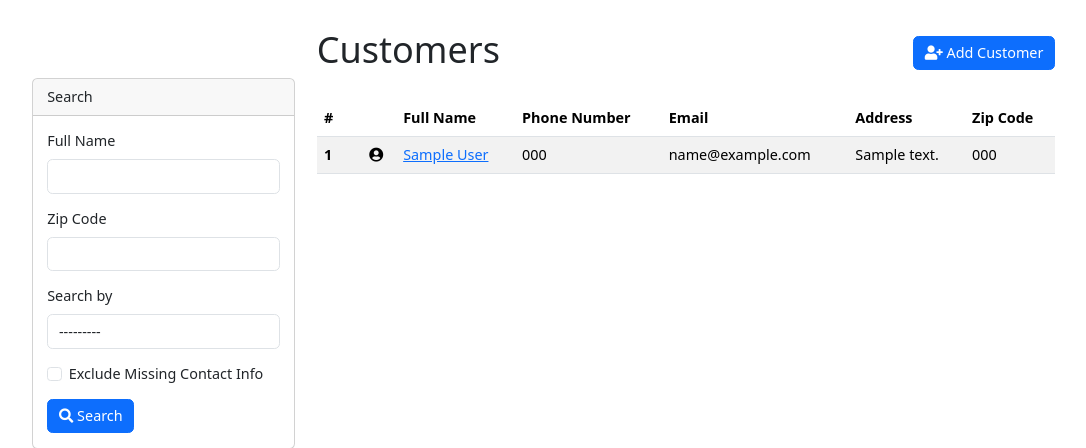
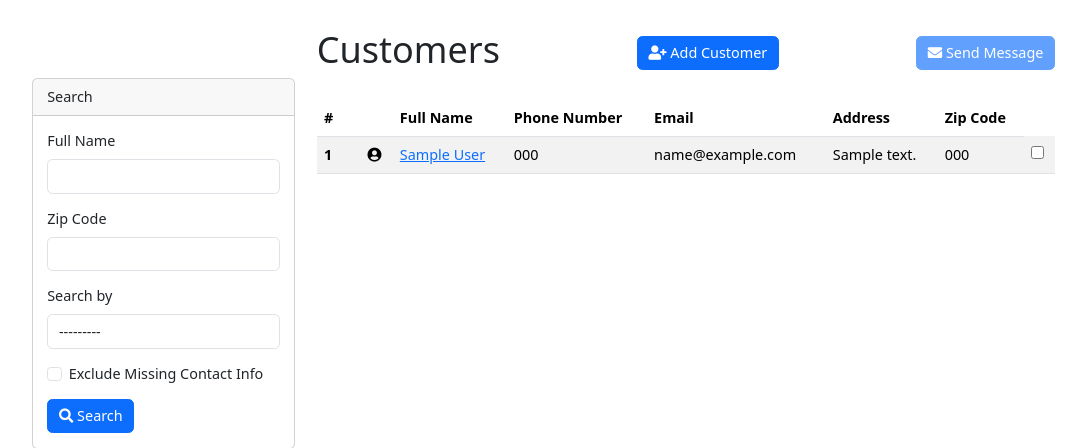
Before and after one commit to caffeinelover1012/weatherapp, a Django app: page /customers/ in a window 1280 px wide. Shown: the part 59-507 px from the top of the page, without its empty margins (49-1135 px from the left). Run offline with Django 4.2, Linux system fonts and the light colour scheme; tables that the repository leaves empty hold one stand-in row (values such as "Sample post"); some libraries are stand-ins or nearby versions.

Commit message:
SEND MESSAGE

```diff
--- /dev/null
+++ b/weather/templates/bulk_message.html
@@ -0,0 +1,5 @@
+<form method="post">
+    {% csrf_token %}
+    {{ form.as_p }}
+    <button type="submit">Send</button>
+</form>
--- a/weather/templates/customers.html
+++ b/weather/templates/customers.html
@@ -40,7 +40,14 @@
             <a href="{% url 'add_customer' %}" class="btn btn-primary">
               <i class="fas fa-user-plus"></i> Add Customer
             </a>
+            <button id="send-message-button" class="btn btn-primary" disabled>
+              <i class="fas fa-envelope"></i> Send Message
+            </button>
           </div>
+
+          <form id="bulk-send-message-form" method="POST" action="{% url 'bulk_message' %}" style="display: none;">
+            {% csrf_token %}
+          </form>
 
           <table class="table table-striped mt-4 table-hover">
               <thead>
@@ -70,6 +77,9 @@
                     <td>{{ customer.email }}</td>
                     <td>{{ customer.address }}</td>
                     <td>{{ customer.zip_code }}</td>
+                    <td>
+                      <input type="checkbox" class="customer-checkbox" data-customer-id="{{ customer.id }}" onchange="updateSendMessageButton()">
+                    </td>
                   </tr>
                 {% empty %}
                   <tr>
@@ -82,3 +92,43 @@
       </div>
   </div>
 {% endblock %}
+
+{% block scripts %}
+  <script>
+    function updateSendMessageButton() {
+      const checkboxes = Array.from(document.querySelectorAll('.customer-checkbox'));
+      const checkedCheckboxes = checkboxes.filter(cb => cb.checked);
+
+      if (checkedCheckboxes.length > 0) {
+        document.getElementById('send-message-button').disabled = false;
+      } else {
+        document.getElementById('send-message-button').disabled = true;
+      }
+    }
+
+    document.getElementById('send-message-button').addEventListener('click', function() {
+      const checkboxes = Array.from(document.querySelectorAll('.customer-checkbox'));
+      const checkedCheckboxes = checkboxes.filter(cb => cb.checked);
+
+      checkedCheckboxes.forEach(cb => {
+        const input = document.createElement('input');
+        input.type = 'hidden';
+        input.name = 'customers';
+        input.value = cb.getAttribute('data-customer-id');
+        document.getElementById('bulk-send-message-form').appendChild(input);
+      });
+
+      if (checkedCheckboxes.length === 1) {
+        const id = checkedCheckboxes[0].getAttribute('data-customer-id');
+        window.location.href = `{% url 'send_message' id=999 %}`.replace('999', id);
+      } else if (checkedCheckboxes.length > 1) {
+        document.getElementById('bulk-send-message-form').submit();
+      }
+    });
+
+    // Add an event listener for each checkbox to check if any checkboxes are selected
+    document.querySelectorAll('.customer-checkbox').forEach(checkbox => {
+      checkbox.addEventListener('change', updateSendMessageButton);
+    });
+  </script>
+{% endblock %}
--- a/weather/urls.py
+++ b/weather/urls.py
@@ -15,5 +15,6 @@ urlpatterns = [
     path('customer/<int:id>/', CustomerUpdateView.as_view(), name='customer'),
     path('customer/<int:id>/delete', CustomerDeleteView.as_view(), name='delete_customer'),
     path('customer/<int:id>/send_message', SendMessageView.as_view(), name='send_message'),
+    path('bulk_message/', views.BulkMessageView.as_view(), name='bulk_message'),
     path('add_customer/', views.add_customer, name='add_customer'),
 ]
--- a/weather/views.py
+++ b/weather/views.py
@@ -15,7 +15,7 @@ from twilio.rest import Client
 from .models import Message, Customer
 from django.conf import settings
 from django import forms
-from .forms import MessageForm
+from .forms import MessageForm, BulkMessageForm
 from .filters import CustomerFilter
 from django.views.generic.edit import UpdateView, DeleteView, FormView
 from django.urls import reverse_lazy
@@ -211,3 +211,30 @@ class SendMessageView(FormView):
 
     def get_success_url(self):
         return reverse_lazy('customer', kwargs={'id': self.kwargs.get('id')})
+
+class BulkMessageView(FormView):
+    template_name = 'bulk_message.html'
+    form_class = BulkMessageForm
+
+    def form_valid(self, form):
+        customers = form.cleaned_data['customers']
+        text_template = form.cleaned_data['text_template']
+
+        # You need to set these values to your Twilio Account SID and Auth token
+        account_sid = 'AC42589e35c4322239bc687d7a46d47632'
+        auth_token = 'f9edf75550296ce6847705832344730a'
+        client = Client(account_sid, auth_token)
+
+        for customer in customers:
+            phone_number = customer.phone_number
+            if phone_number:
+                text = text_template.replace("[full_name]", customer.full_name).replace("[zip_code]", customer.zip_code)
+                client.messages.create(
+                    body=text,
+                    from_='+18556425052',
+                    to=phone_number
+                )
+        return super().form_valid(form)
+
+    def get_success_url(self):
+        return reverse_lazy('bulk_message')
```
Also changed, not shown: weather/forms.py (+7 -0 lines).
